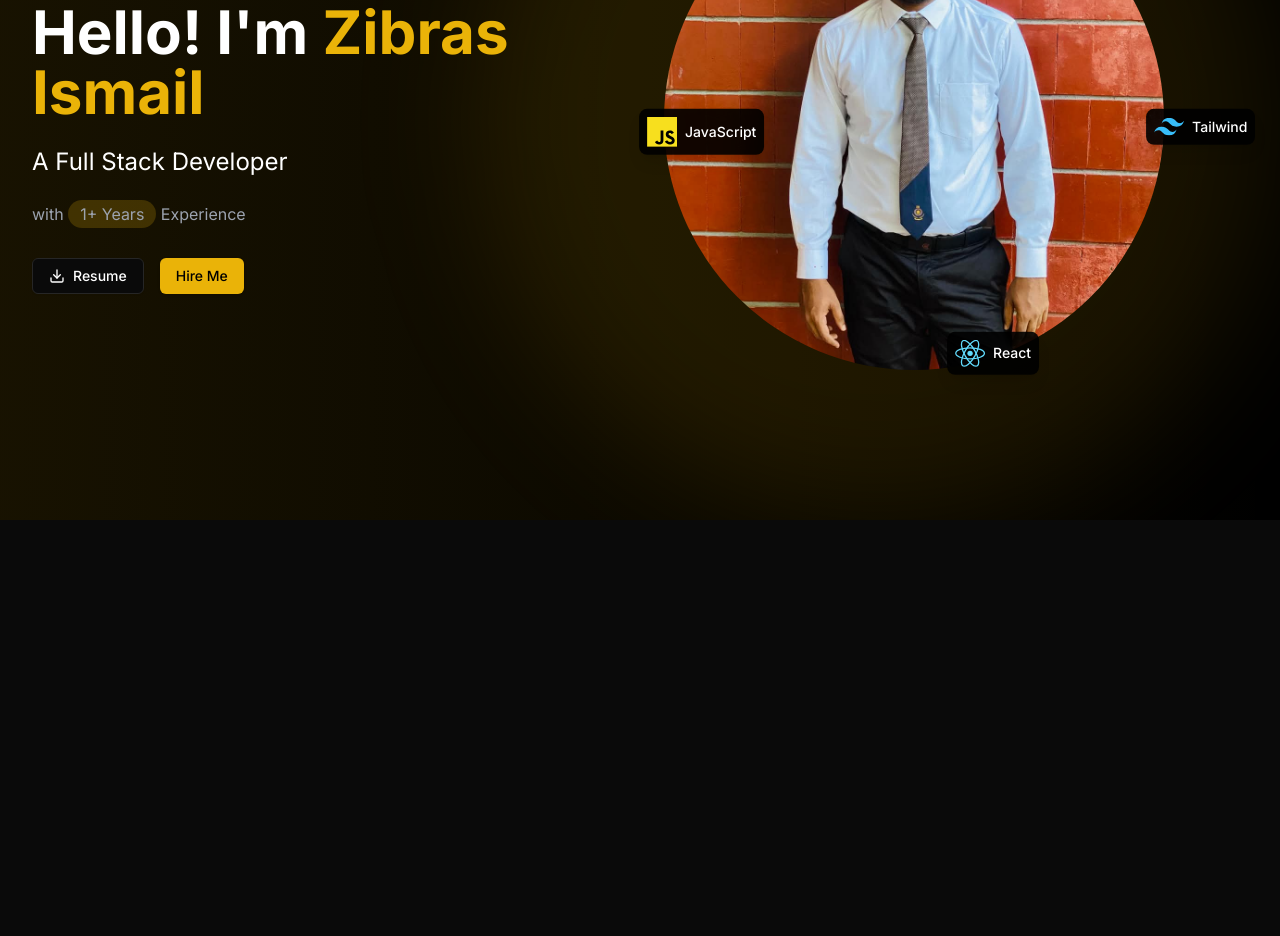
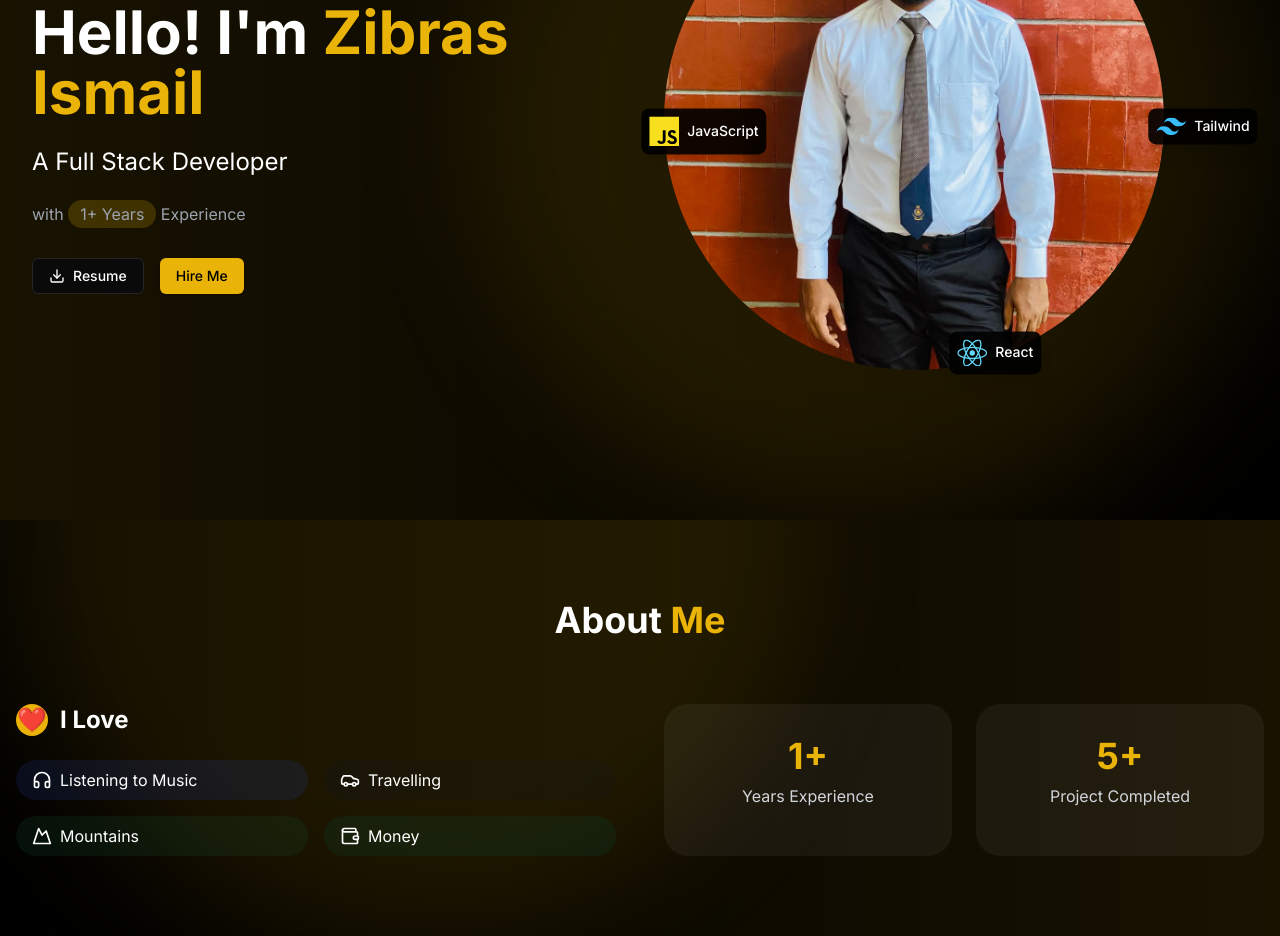
Before and after one commit to zibrasismail/personal-portfolio, a Next.js app: page / in a window 1280 px wide. Shown: the part 280-1216 px from the top of the page. Before the commit the page ends 800 px from the top, so only its background shows below. Built offline with nearby package versions, Linux system fonts and the light colour scheme.

Commit message:
add about section

```diff
--- a/app/page.tsx
+++ b/app/page.tsx
@@ -1,9 +1,11 @@
-import Hero from "@/components/hero/Hero";
+import About from "@/components/home/About";
+import Hero from "@/components/home/Hero";
 
 export default function Home() {
   return (
     <main className="bg-white dark:bg-black text-black dark:text-white min-h-screen">
       <Hero />
+      <About />
     </main>
   );
 }
--- /dev/null
+++ b/components/home/About.tsx
@@ -0,0 +1,109 @@
+"use client";
+
+import { Headphones, Car, Mountain, Wallet } from "lucide-react";
+import { motion } from "motion/react"
+
+const stats = [
+  {
+    value: "1+",
+    label: "Years Experience"
+  },
+  {
+    value: "5+",
+    label: "Project Completed"
+  }
+];
+
+const interests = [
+  {
+    icon: Headphones,
+    label: "Listening to Music",
+    bgColor: "bg-blue-100 dark:bg-blue-900/20"
+  },
+  {
+    icon: Car,
+    label: "Travelling",
+    bgColor: "bg-gray-100 dark:bg-gray-900/20"
+  },
+  {
+    icon: Mountain,
+    label: "Mountains",
+    bgColor: "bg-green-100 dark:bg-green-900/20"
+  },
+  {
+    icon: Wallet,
+    label: "Money",
+    bgColor: "bg-emerald-100 dark:bg-emerald-900/20"
+  }
+];
+
+export default function About() {
+  return (
+    <section id="about" className="py-20 relative overflow-hidden">
+      <div className="absolute inset-0 z-0">
+        <div className="absolute inset-0 bg-gradient-to-l from-yellow-500/20 to-transparent dark:from-yellow-500/10" />
+        <div className="absolute left-0 bottom-0 w-[800px] h-[800px] bg-yellow-500/20 rounded-full blur-3xl dark:bg-yellow-500/10" />
+      </div>
+
+      <div className="container mx-auto px-4 relative z-10">
+        <motion.h2
+          initial={{ opacity: 0, y: 20 }}
+          whileInView={{ opacity: 1, y: 0 }}
+          transition={{ duration: 0.5 }}
+          className="text-4xl font-bold text-center mb-16"
+        >
+          About <span className="text-yellow-500">Me</span>
+        </motion.h2>
+
+        <div className="grid grid-cols-1 lg:grid-cols-2 gap-12">
+          <motion.div
+            initial={{ opacity: 0, x: -50 }}
+            whileInView={{ opacity: 1, x: 0 }}
+            transition={{ duration: 0.5, delay: 0.2 }}
+          >
+            <h3 className="text-2xl font-bold mb-6 flex items-center gap-3">
+              <span className="w-8 h-8 rounded-full bg-yellow-500 flex items-center justify-center">
+                ❤️
+              </span>
+              I Love
+            </h3>
+            <div className="grid grid-cols-2 gap-4">
+              {interests.map((interest, index) => (
+                <motion.div
+                  key={interest.label}
+                  initial={{ opacity: 0, y: 20 }}
+                  whileInView={{ opacity: 1, y: 0 }}
+                  transition={{ duration: 0.5, delay: 0.1 * index }}
+                  className={`${interest.bgColor} rounded-full py-2 px-4 flex items-center gap-2`}
+                >
+                  <interest.icon className="w-5 h-5" />
+                  <span>{interest.label}</span>
+                </motion.div>
+              ))}
+            </div>
+          </motion.div>
+
+          <motion.div
+            initial={{ opacity: 0, x: 50 }}
+            whileInView={{ opacity: 1, x: 0 }}
+            transition={{ duration: 0.5, delay: 0.2 }}
+            className="grid grid-cols-2 gap-6"
+          >
+            {stats.map((stat, index) => (
+              <motion.div
+                key={stat.label}
+                initial={{ opacity: 0, scale: 0.9 }}
+                whileInView={{ opacity: 1, scale: 1 }}
+                transition={{ duration: 0.5, delay: 0.2 * index }}
+                className="bg-black/90 dark:bg-white/5 rounded-3xl p-8 text-center"
+              >
+                <h4 className="text-4xl font-bold text-yellow-500 mb-2">{stat.value}</h4>
+                <p className="text-white dark:text-gray-300">{stat.label}</p>
+              </motion.div>
+            ))}
+          </motion.div>
+        </div>
+      </div>
+    </section>
+  );
+}
--- a/package.json
+++ b/package.json
@@ -13,6 +13,7 @@
     "class-variance-authority": "^0.7.1",
     "clsx": "^2.1.1",
     "lucide-react": "^0.462.0",
+    "motion": "^11.12.0",
     "next": "15.0.3",
     "next-themes": "^0.4.3",
     "react": "19.0.0-rc-66855b96-20241106",
```
Also changed, not shown: components/home/Hero.tsx (renamed from components/hero/Hero.tsx), 1 other file (tests, documents, lock files or other folders).
